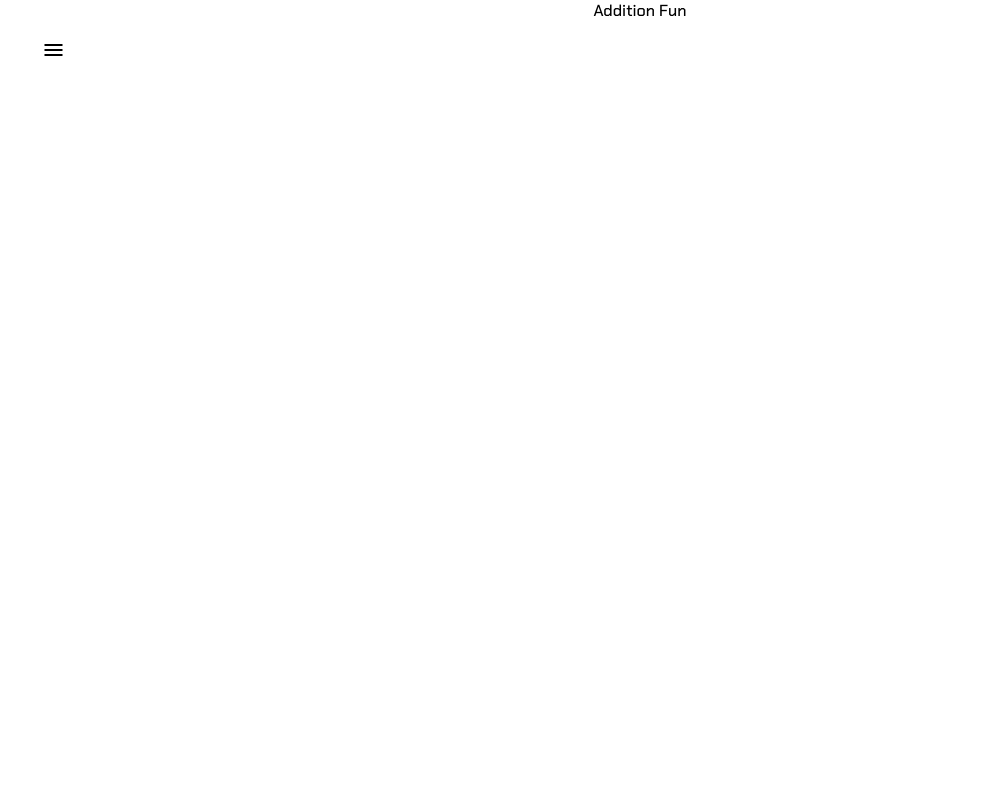
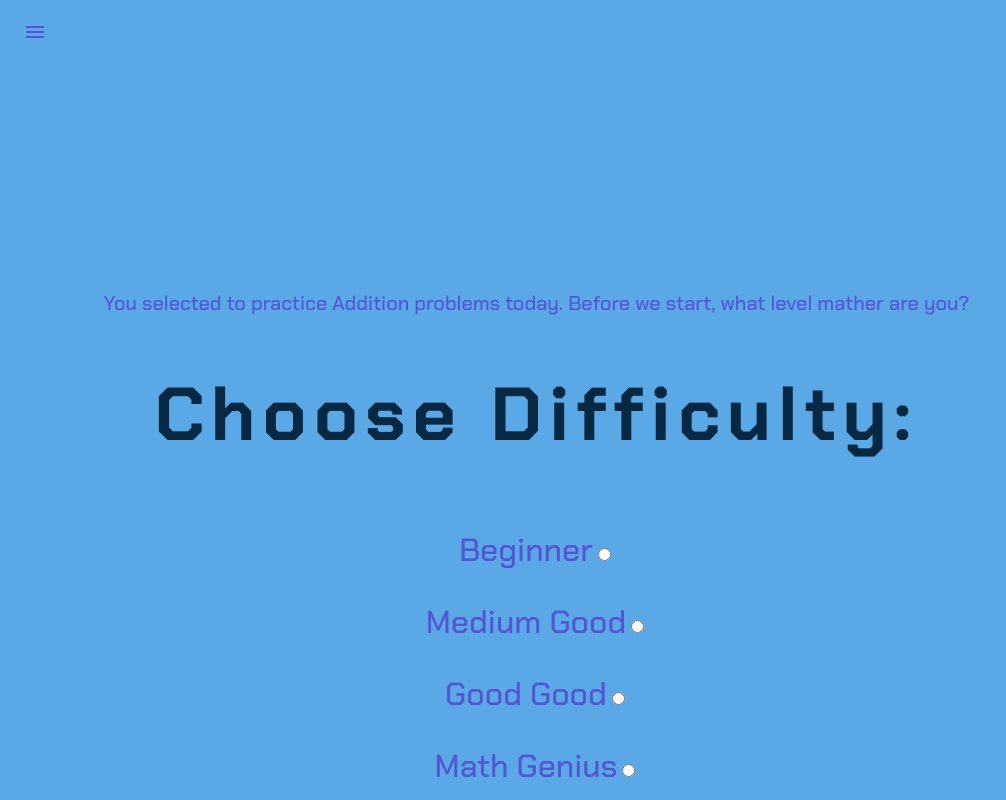
Before and after one commit to CRJones7/mathymath, a React (Create React App) app: page /Addition in a window 1280 px wide. Shown: the whole page, without its empty margins (0-1006 px from the left). Built offline with nearby package versions, Linux system fonts and the light colour scheme.

Commit message:
levels screen, addition screen, new btns

```diff
--- a/src/Components/Addition.js
+++ b/src/Components/Addition.js
@@ -1,12 +1,40 @@
-import React from 'react';
+import React, { useState } from 'react';
+import LevelSelector from './LevelSelector';
 
 
 
-const Addition = () => {
+const Addition = ({}) => {
+    const [level, setLevel] = useState(null)
+
+    const levelSetter = (value) => {
+        setLevel(value)
+    }
+
+   const getRandomNumber1 = () => {
+        const max = level && level === 'easy' ? 10 : level && level === 'medium' ? 100 : level && level === 'hard' ? 1000 : level && level === 'hardX' ? 9000 : false
+// could refine how num is generated
+       let num = max ? Math.floor(Math.random() * max) : 0
+
+       return num
+   }
+
+
+
     return (
-        <div>
-            Addition Fun
+        <>
+        {!level && <LevelSelector mathType={"Addition"} handleLevel={levelSetter}/>}
+        {level &&
+            <div className='mainContainer'>
+                <div className='mathContainer'>
+                    <div className='question'>
+                    <h1><span style={{marginLeft: '80px'}}>{getRandomNumber1()}</span> <br/> {`+ ${getRandomNumber1()}`}</h1>
+                    <hr className='equalsBar'/>
+                    <input type="number" className='answerInput' placeholder='12345'/>
+                </div>
+            </div>
         </div>
+        }
+        </>
     )
 }
 
--- a/src/Components/Home.js
+++ b/src/Components/Home.js
@@ -5,13 +5,16 @@ import {Link} from 'react-router-dom';
 
 const HomePage = () => {
     return (
-        <div className='homePage'>
+        <div className='mainContainer'>
             <div className='contentContainer'>
                 <h1 className='homeTitle'>Mathy Math!</h1>
-                <span>Choose your fighter: </span>
+                <p className='talk'>Hey little math dude 😉 <br/> lets practice some math problems.</p>
+                <span>Choose a topic</span>
                 <div className='selections'>
                     <button className='selectionBtn'><Link className="btnLink" to="/Addition">Addition</Link></button>
                     <button className='selectionBtn'><Link className="btnLink" to="/Subtraction">Subtraction</Link></button>
+                    <button className='selectionBtn'><Link className="btnLink" to="/Subtraction">Multiplication</Link></button>
+                    <button className='selectionBtn'><Link className="btnLink" to="/Subtraction">Division</Link></button>
                     <button className='selectionBtn'><Link className="btnLink" to="/MixedMath">Mix it up!</Link></button>
                 </div>
             </div>
--- /dev/null
+++ b/src/Components/LevelSelector.js
@@ -0,0 +1,40 @@
+import React, { useState } from 'react';
+import './main.css'
+
+const LevelSelector = ({mathType, handleLevel}) => {
+   const  [localLevel, setLocalLevel] = useState(null)
+
+   const handleSubmit = () => {
+    handleLevel(localLevel)
+   }
+    return(
+        <div className='mainContainer'>
+            <div className='contentContainer'>
+                <p className='talk'>{`You selected to practice ${mathType} problems today. Before we start, what level mather are you?`}</p>
+                <h1 className='homeTitle levelSelectorTitle'>Choose Difficulty:</h1>
+                <div className='levelSelectors'>
+                    <div className='level'>
+                    <label>Beginner</label>
+                    <input type='radio' checked={localLevel === 'easy'} onChange={() => setLocalLevel('easy')}/>
+                    </div>
+                    <div className='level'>
+                    <label>Medium Good</label>
+                    <input type='radio' checked={localLevel === 'medium'} onChange={() => setLocalLevel('medium')}/>
+                    </div>
+                    <div className='level'>
+                    <label>Good Good</label>
+                    <input type='radio' checked={localLevel === 'hard'} onChange={() => setLocalLevel('hard')}/>
+                    </div>
+                    <div className='level'>
+                    <label>Math Genius</label>
+                    <input type='radio' checked={localLevel === 'hardX'} onChange={() => setLocalLevel('hardX')}/>
+                    </div>
+                </div>
+            <button disabled={!localLevel} className='selectionBtn' onClick={() => handleSubmit()}>Start</button>
+
+            </div>
+        </div>
+    )
+}
+
+export default LevelSelector;
--- a/src/Components/MixedMath.js
+++ b/src/Components/MixedMath.js
@@ -4,7 +4,7 @@ import React from 'react';
 
 const MixedMath = () => {
     return (
-        <div>
+        <div className='homePage'>
             ????
         </div>
     )
--- a/src/Components/NavBar.js
+++ b/src/Components/NavBar.js
@@ -6,11 +6,13 @@ const NavBar = () => {
     const [navOpen, setNavOpen] = useState(false)
     return(
         <div>{!navOpen ?
-            <span className='openNav' onClick={() => setNavOpen(true)}>
-                <span class="material-symbols-outlined">
+
+            <span className='closedNavBtn' onClick={() => setNavOpen(true)}>
+                <span className="material-symbols-outlined">
                 menu
                 </span>
             </span>
+
             :
             <ul className='nav'>
                 <li className='links exitNav' onClick={() => setNavOpen(false)}>&times;</li>
--- a/src/Components/Subtraction.js
+++ b/src/Components/Subtraction.js
@@ -4,7 +4,7 @@ import React from 'react';
 
 const Subtraction = () => {
     return (
-        <div>
+        <div className='homePage'>
             Subtraction Fun!
         </div>
     )
--- a/src/Components/main.css
+++ b/src/Components/main.css
@@ -6,7 +6,7 @@
     position: fixed;
     top: 0;
     left: 0;
-    background-color: #f9c60edf;
+    background-color: #f9c60ec5;
     z-index: 1;
     padding: 0px 5px 10px 5px;
     /* padding-top: 60px; */
@@ -39,20 +39,44 @@
   .nav li:hover {
     color: #f1f1f1;
   }
+  .closedNav{
+    height: 100%;
+    width: fit-content;
+    position: fixed;
+    top: 0;
+    left: 0;
+    /* background-color: #f9c60edf; */
+    z-index: 1;
+    padding: 0px 5px 10px 5px;
+    /* padding-top: 60px; */
+    overflow-x: hidden;
+    transition: transform 0.5s;
 
-  .openNav{
-    height: fit-content;
-    width: 0;
+    margin-top: 0;
+    list-style: none;
+  }
+  .closedNavBtn{
+    height: 100%;
+    width: 1%;
     position: fixed;
     top: 0;
     left: 3px;
     z-index: 1;
-    padding: 3%;
+    padding: 20px 30px 4px 20px;
+    /* border-right: 5px groove #f9c60ec5; */
+    transition: transform 0.5s;
+    color: #5555d3;
+    cursor: pointer;
+  }
+  .closedNavBtn:hover{
+    color: #f9c60e;
+    border-right: 6px groove #5555d3;
+
   }
 
-  .homePage{
+  .mainContainer{
     background-color: #5aa9e6;
-    color: rgb(85, 85, 211);
+    color: #5555d3;
     height: 100vh;
     width: 100vw;
     overflow: hidden;
@@ -65,7 +89,7 @@
 .contentContainer{
 position: absolute;
   top: 40%;
-  left: 40%;
+  left: 30%;
   margin: -50px 0 0 -50px;
 }
 
@@ -86,7 +110,7 @@ position: absolute;
       width: 0;
     }
     to {
-      width: 101%;
+      width: 100%;
     }
   }
   @keyframes blinkTextCursor {
@@ -106,7 +130,7 @@ position: absolute;
   }
 
   .selectionBtn{
-    margin: 8px auto 8px auto;
+    margin: 8px 8px 8px 8px;
     padding: 3px 18px 3px 18px;
     background-color: #f86624;
     border: 1px solid #f86624;
@@ -123,6 +147,86 @@ position: absolute;
     font-weight: 600;
     font-size: 23px;
   }
+
+  .levelSelectors{
+    display: flex;
+    flex-direction: column;
+    align-items:center;
+
+}
+.level{
+    margin-top: 15px;
+    margin-right: auto;
+    margin-bottom: 15px;
+    margin-left: auto;
+}
+/* .levelSelectorTitle{
+    color: #062842;
+    font-weight: 700;
+    font-size: 75px;
+    letter-spacing: 7px!important;
+    overflow: hidden;
+    white-space: nowrap;
+    border-right: 2px solid hsl(0, 0%, 80%);
+    animation: typewriter 4s steps(30, end) 1s 1 normal both,
+    blinkTextCursor 500ms infinite;
+} */
+/* .mathContainer{
+    width: 100vw;
+    margin: auto;
+    padding: 50px;
+} */
+.question{
+    display: flex;
+    justify-content: center;
+    flex-direction: column;
+
+}
+.question h1{
+    font-size: 102px;
+    margin-bottom: 2px;
+}
+
+.answerInput{
+    height: 150px;
+    min-width: 150px;
+    max-width: 350px;
+    align-self: center;
+    margin-left: 25px;
+    font-size: 102px;
+    border: 5px solid #062842;
+    border-radius: 8px;
+}
+
+.talk{
+    font-size: 20px;
+}
+
+.equalsBar{
+    border: 2px solid #f8662473;
+    border-radius: 8px;
+    background-color: #f86624;
+    height: 4px;
+    margin-left: 23%;
+    margin-right: 20%;
+
+}
+
+ @media only screen and (max-width: 1920px){
+    .contentContainer{
+          left: 18%;
+        }
+ }
+ @media only screen and (max-width: 1820px){
+    .contentContainer{
+        left: 16%;
+      }
+ }
+ @media only screen and (max-width: 1820px){
+    .contentContainer{
+        left: 12%;
+      }
+ }
   /* tablets */
   @media only screen and  (max-width: 900px){
     .contentContainer{
@@ -149,16 +253,51 @@ position: absolute;
             align-items: center;
             padding-top: 20px;
           }
+          .levelSelectorTitle{
+            font-size: 55px;
+        }
     }
+
+
   /* phones */
   @media only screen and  (max-width: 500px){
     .homeTitle{
         font-size: 45px;
     }
+    .levelSelectorTitle{
+        font-size: 80%;
+    }
     .contentContainer{
         position: absolute;
-          top: 30%;
+          top: 15%;
           left: 20%;
           margin: -50px 0 0 -50px;
         }
+
+        .question{
+            display: unset;
+        }
+        .question h1{
+
+        }
+
+        .answerInput{
+            height: 150px;
+            min-width: 150px;
+            max-width: 300px;
+            align-self: center;
+            margin-left: 10px;
+            font-size: 102px;
+            border: 5px solid #062842;
+            border-radius: 8px;
+        }
+        .equalsBar{
+            border: 2px solid #f8662473;
+            border-radius: 8px;
+            background-color: #f86624;
+            height: 4px;
+            margin-left: 5%;
+            margin-right: 7%;
+
+        }
     }
```
